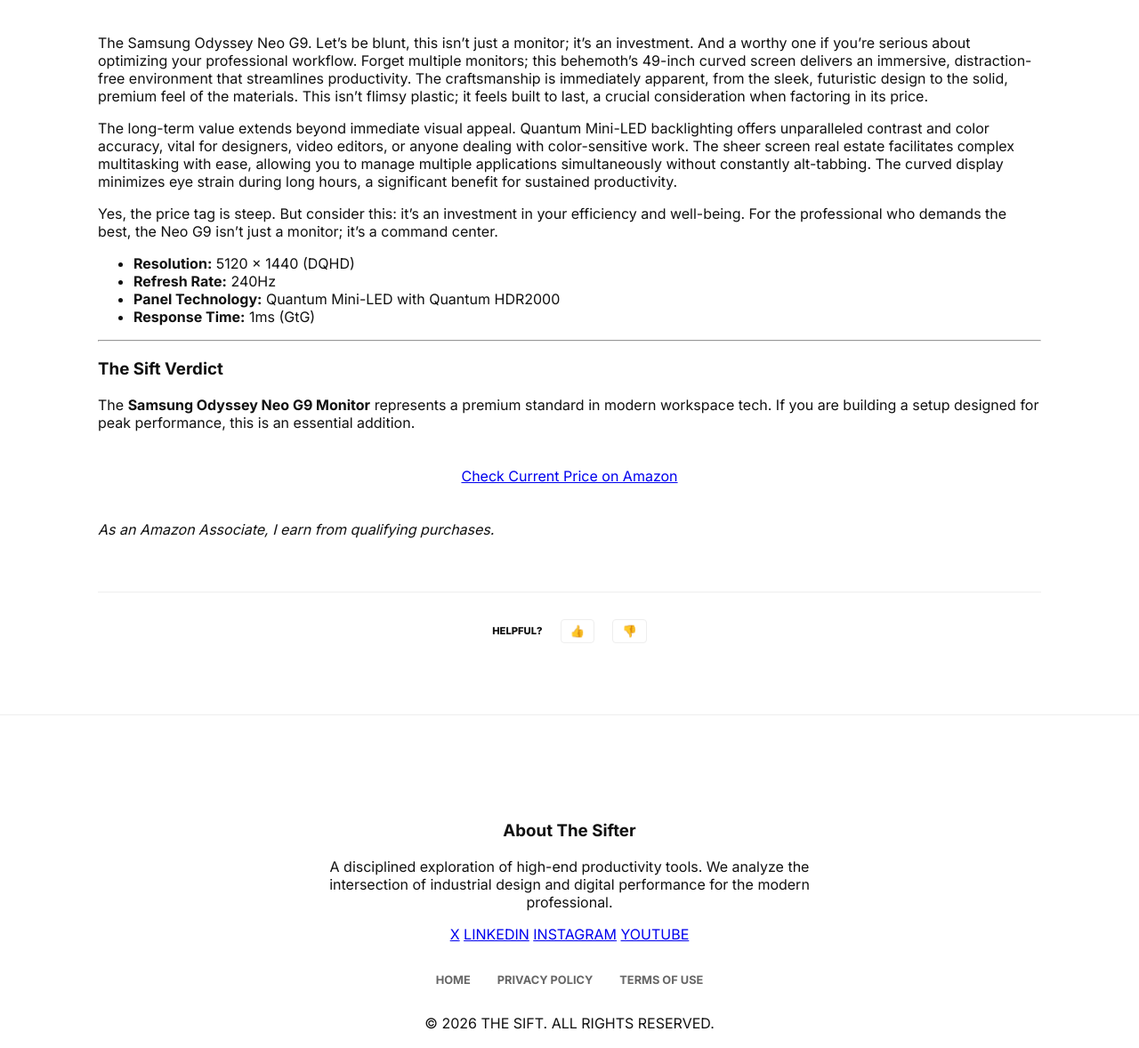
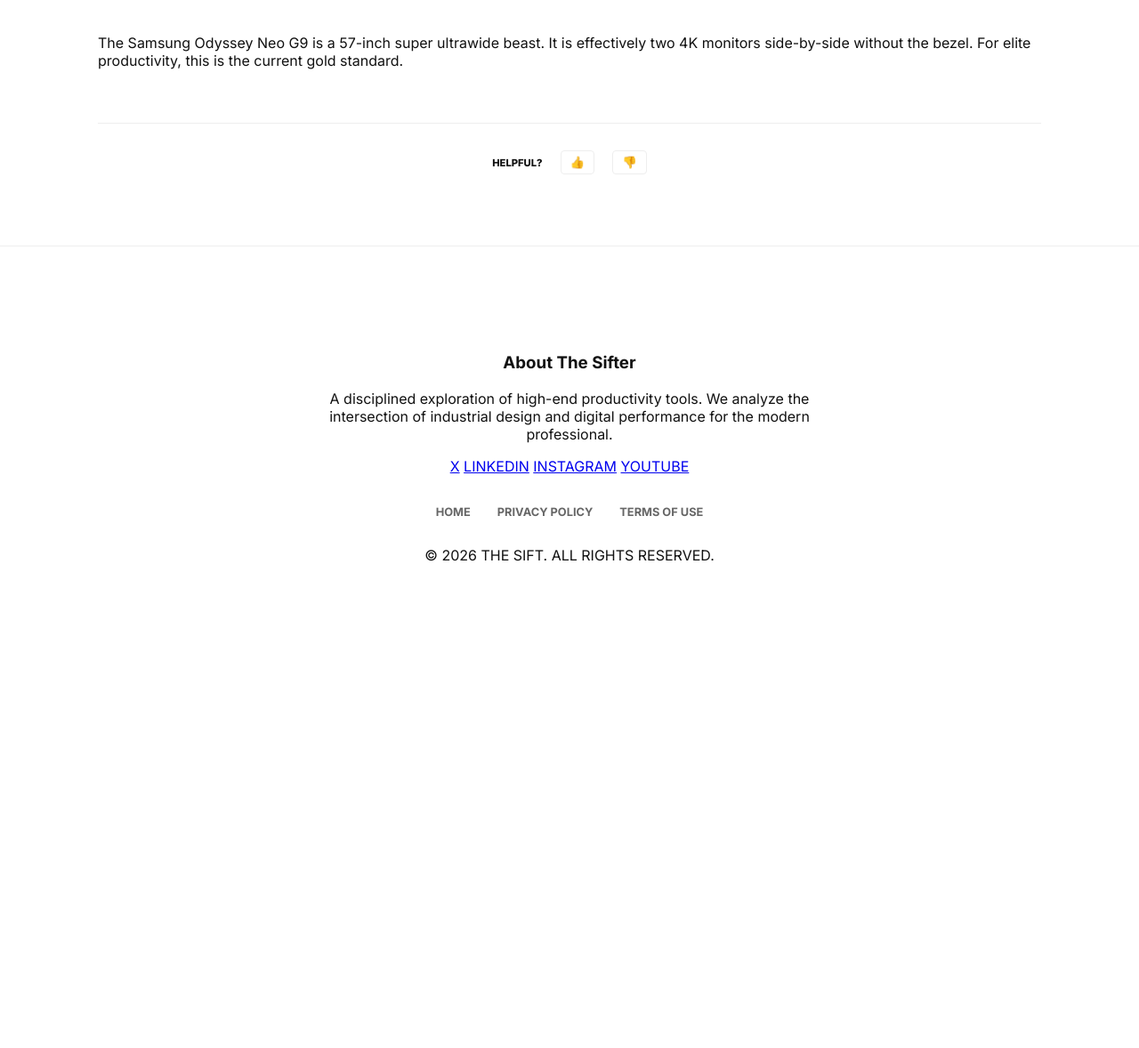
Before and after one commit to 174hz/thesift, a Jekyll site: the page built from _posts/2026-01-21-samsung-odyssey-neo-g9-monitor.md, in a window 1280 px wide and 1400 px high, scrolled down 726 px. Shown: the part 222-1400 px from the top of the window at 89% size. Built offline with Jekyll 4.4.1, drawn with Linux system fonts in a browser that asks for light colours; after the commit the page ends 1698 px from its top, so only the background shows below that; some of the changed text lies outside the part shown.

Commit message:
Update 2026-01-21-samsung-odyssey-neo-g9-monitor.md

```diff
--- a/_posts/2026-01-21-samsung-odyssey-neo-g9-monitor.md
+++ b/_posts/2026-01-21-samsung-odyssey-neo-g9-monitor.md
@@ -1,29 +1,8 @@
 ---
 layout: post
-title: "TheSift: Is the Samsung Odyssey Neo G9 Monitor Worth the Investment?"
-date: 2026-01-21
-youtube_id: "3472987686007558214"
+title: "TheSift: Samsung Odyssey Neo G9 Monitor Analysis"
+image: /assets/images/g9-monitor.jpg
+youtube_id: 28hx0wavTuM
 ---
 
-The Samsung Odyssey Neo G9. Let's be blunt, this isn't just a monitor; it's an investment. And a worthy one if you're serious about optimizing your professional workflow. Forget multiple monitors; this behemoth's 49-inch curved screen delivers an immersive, distraction-free environment that streamlines productivity. The craftsmanship is immediately apparent, from the sleek, futuristic design to the solid, premium feel of the materials. This isn't flimsy plastic; it feels built to last, a crucial consideration when factoring in its price.
-
-The long-term value extends beyond immediate visual appeal. Quantum Mini-LED backlighting offers unparalleled contrast and color accuracy, vital for designers, video editors, or anyone dealing with color-sensitive work. The sheer screen real estate facilitates complex multitasking with ease, allowing you to manage multiple applications simultaneously without constantly alt-tabbing. The curved display minimizes eye strain during long hours, a significant benefit for sustained productivity.
-
-Yes, the price tag is steep. But consider this: it's an investment in your efficiency and well-being. For the professional who demands the best, the Neo G9 isn't just a monitor; it's a command center.
-
-*   **Resolution:** 5120 x 1440 (DQHD)
-*   **Refresh Rate:** 240Hz
-*   **Panel Technology:** Quantum Mini-LED with Quantum HDR2000
-*   **Response Time:** 1ms (GtG)
-
-
----
-
-### The Sift Verdict
-The **Samsung Odyssey Neo G9 Monitor** represents a premium standard in modern workspace tech. If you are building a setup designed for peak performance, this is an essential addition.
-
-<div style="text-align: center; margin: 40px 0;">
-    <a href="https://amzn.to/45SDcKi" class="buy-button">Check Current Price on Amazon</a>
-</div>
-
-*As an Amazon Associate, I earn from qualifying purchases.*
+The Samsung Odyssey Neo G9 is a 57-inch super ultrawide beast. It is effectively two 4K monitors side-by-side without the bezel. For elite productivity, this is the current gold standard.
```
